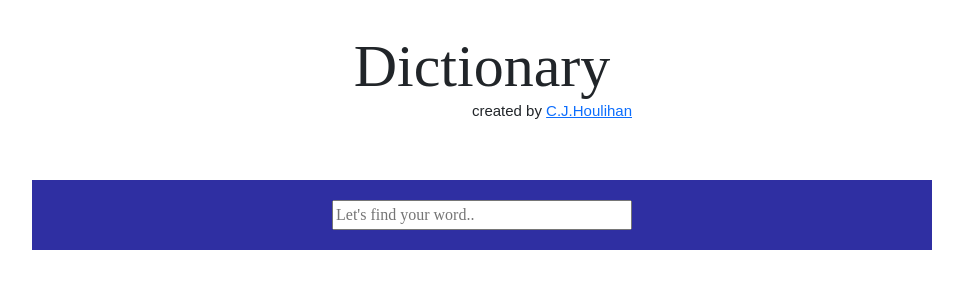
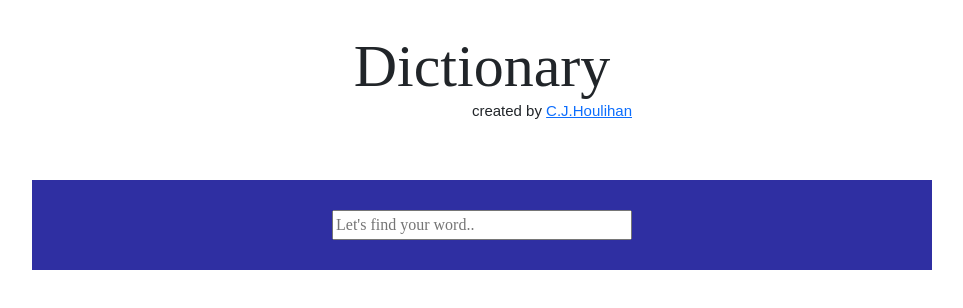
Before and after one commit to cxr2/dictionaryapp, a React (Create React App) app: page / in a window 1280 px wide. Shown: the top 308 px of the page, without its empty margins (158-1121 px from the left). Built offline with nearby package versions, Linux system fonts and the light colour scheme; a web font is replaced by a local one.

Commit message:
Removed default decorations from search bar

```diff
--- a/src/Dictionary.css
+++ b/src/Dictionary.css
@@ -9,6 +9,13 @@
 }
 
 .Dictionary input {
-  margin: 20px 0px;
+  margin: 30px 0px;
   width: 300px;
 }
+
+input[type="search"]::-webkit-search-decoration,
+input[type="search"]::-webkit-search-cancel-button,
+input[type="search"]::-webkit-search-results-button,
+input[type="search"]::-webkit-search-results-decoration {
+  display: none;
+}
```
